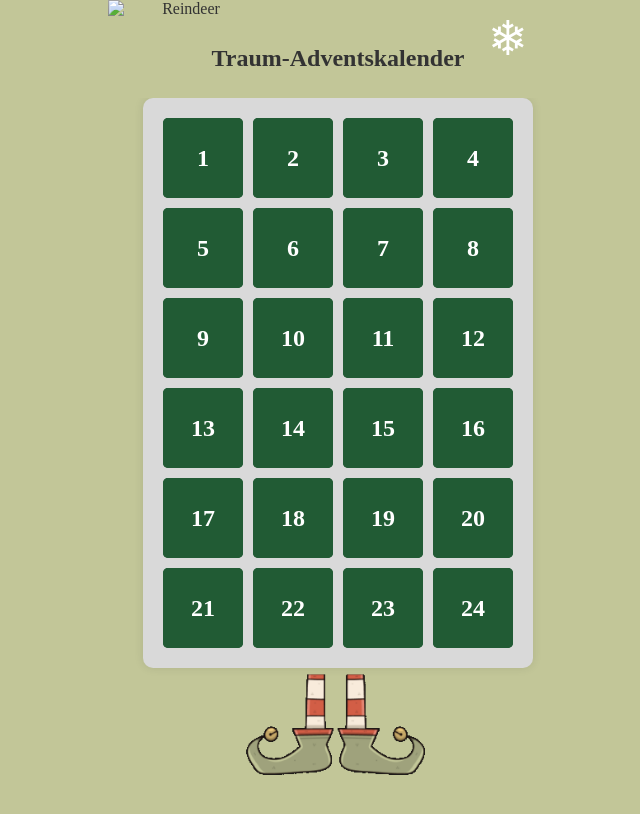
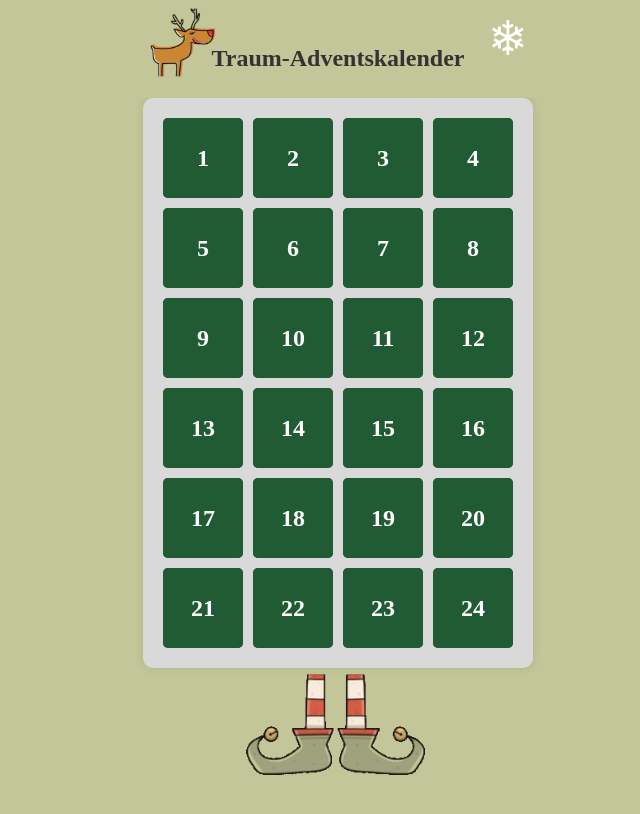
Before and after one commit to SophieBlum21/advent_calendar, a plain HTML site: page index.html in a window 1280 px wide. Shown: the whole page, without its empty margins (302-942 px from the left). Drawn offline with Linux system fonts and the light colour scheme.

Commit message:
Update index.html

```diff
--- a/index.html
+++ b/index.html
@@ -171,7 +171,7 @@
 <body>
     <div class="container">
         <header class="header">
-            <img src="Bild1.png" alt="Reindeer" class="reindeer">
+            <img src="reindeer.png" alt="Reindeer" class="reindeer">
             <h1>Traum-Adventskalender</h1>
             <div class="snowflake">&#10052;</div>
         </header>
```
